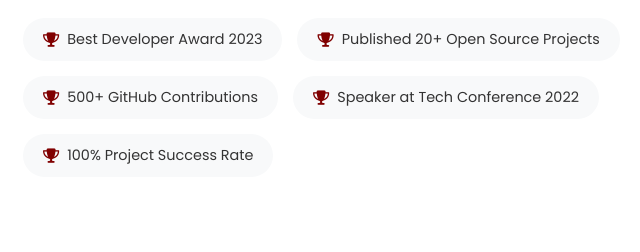
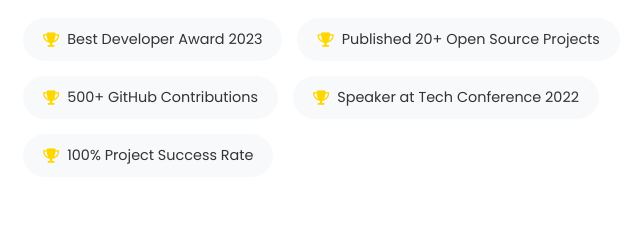
Before and after one commit to Geraldfab/Digital-Portfolio, a Flask app: page / in a window 1280 px wide. Shown: the part 1410-1662 px from the top of the page, without its empty margins (397-1037 px from the left). Run offline with Flask 3, Linux system fonts and the light colour scheme.

Commit message:
Edited informations

```diff
--- a/static/css/style.css
+++ b/static/css/style.css
@@ -420,7 +420,7 @@ section {
 }
 
 .about-achievements li i {
-    color: var(--primary-color);
+    color: #FFD700;
 }
 
 /* ============================================
```
